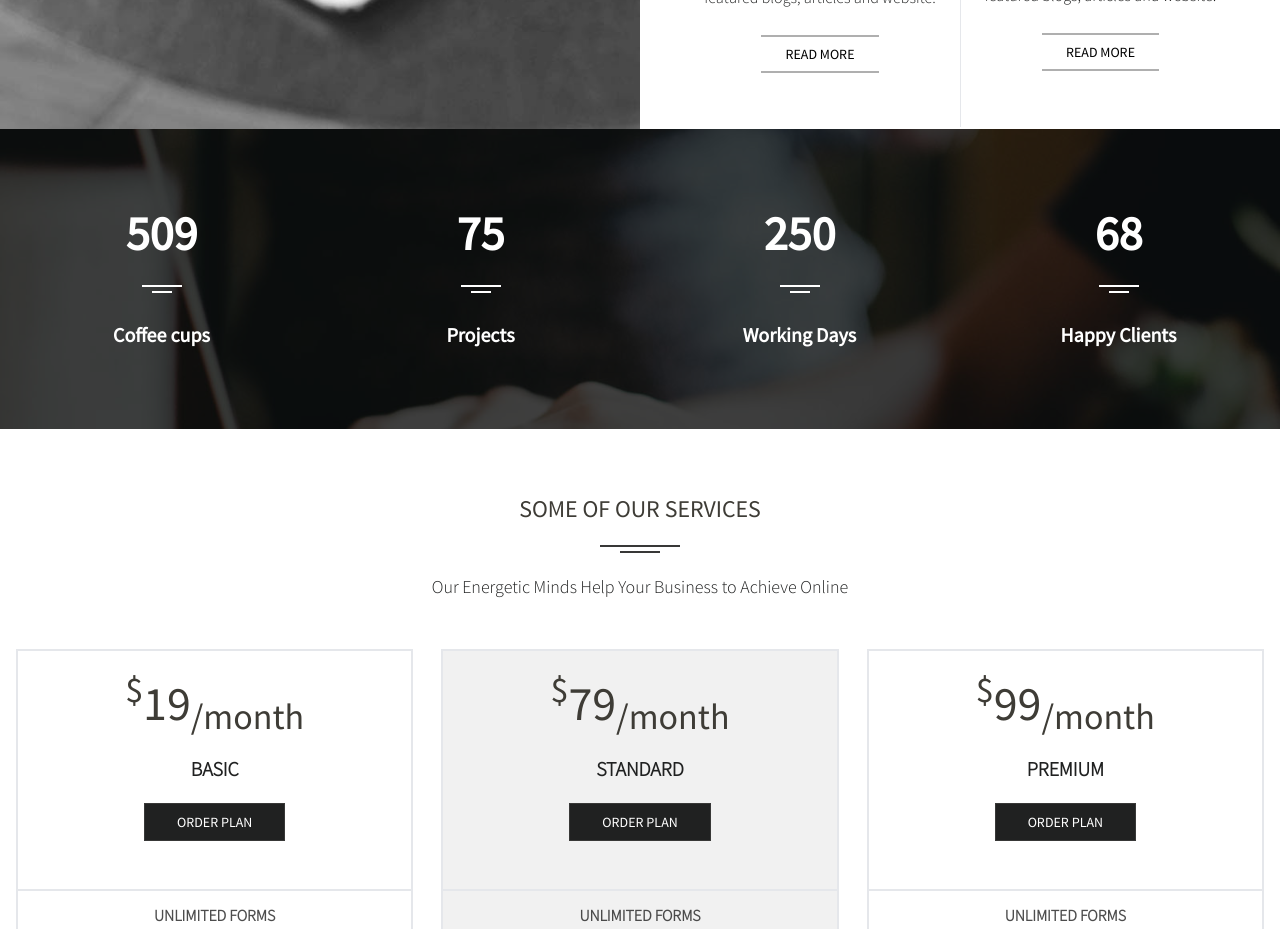
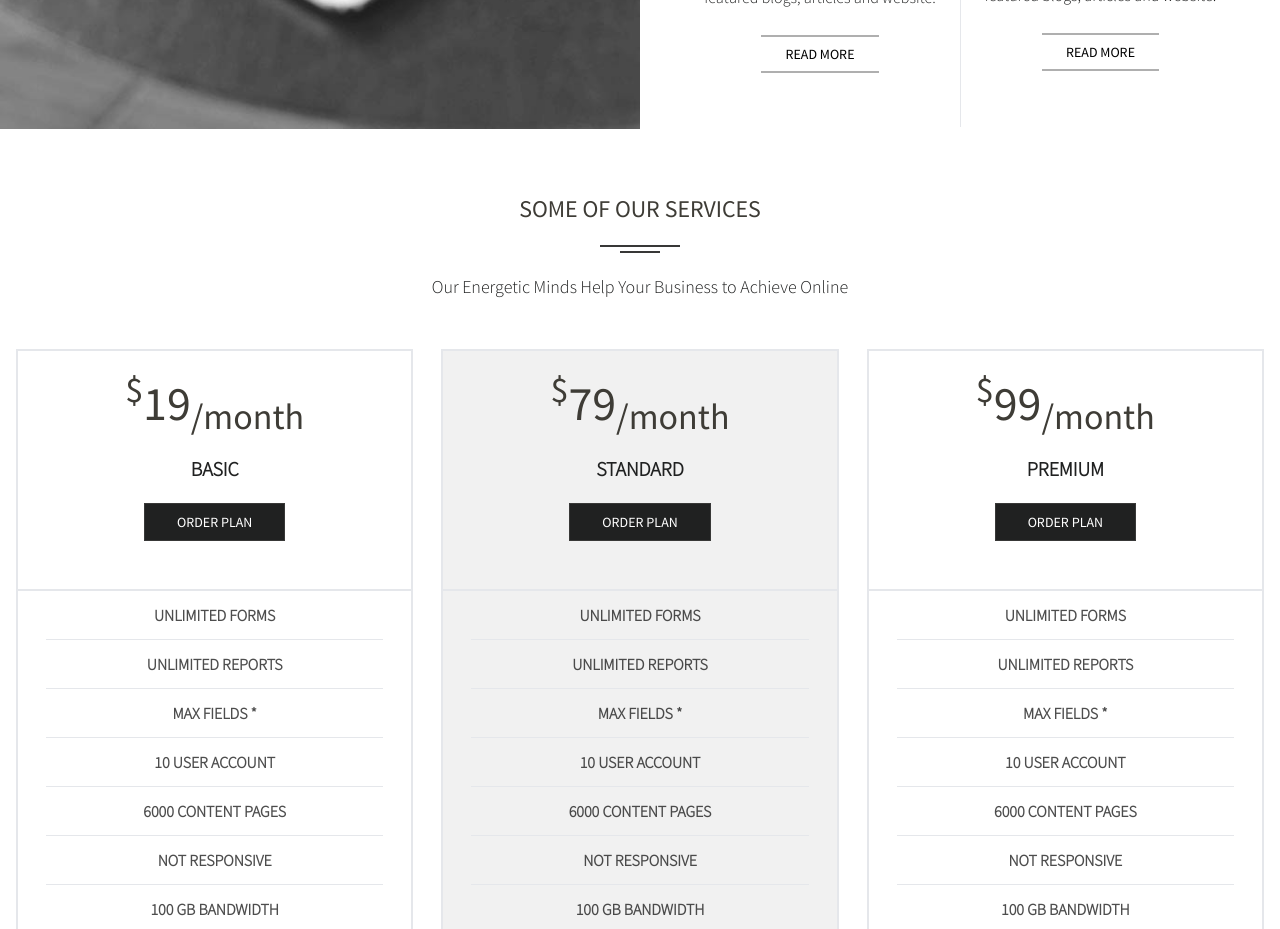
Before and after one commit to mufaqar/pansy, a Next.js app: page /services in a window 1280 px wide. Shown: the part 2540-3469 px from the top of the page. Built offline with nearby package versions, Linux system fonts and the light colour scheme.

Commit message:
servicec updated

```diff
--- a/pages/services.js
+++ b/pages/services.js
@@ -103,7 +103,7 @@ export default function Services() {
           </div>
         </div>
       </section>
-      <Counter_Section />
+      {/* <Counter_Section /> */}
       <Pricing_Tabels />
       <Footer />
     </main>
```
